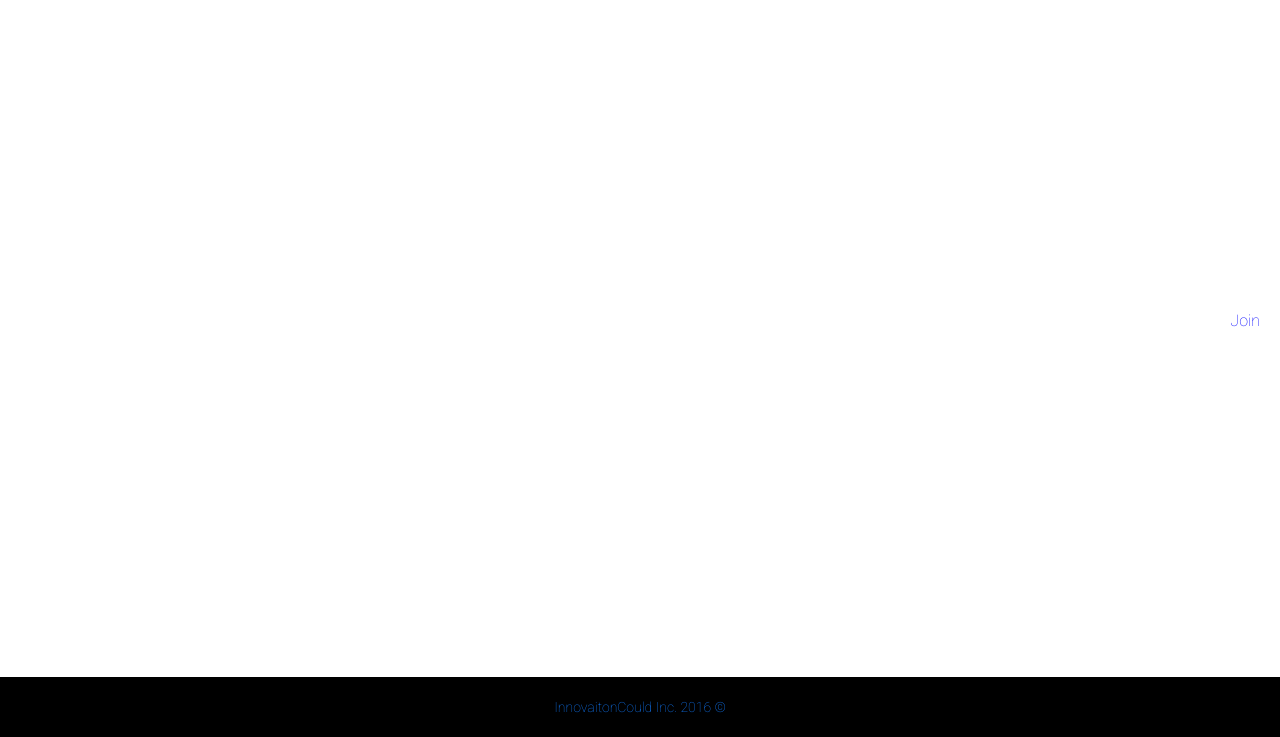
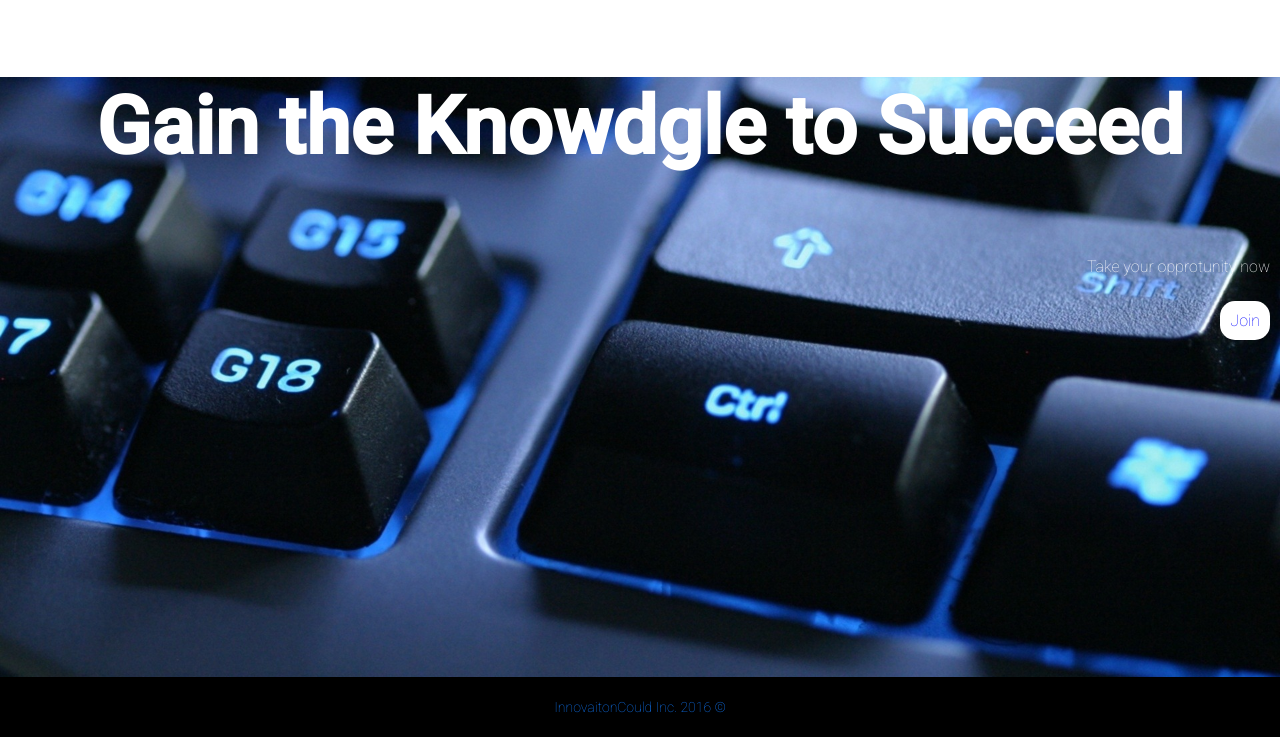
Before and after one commit to HTMLiott/portfolio-octo-fortnight, a plain HTML site: page proj1.html in a window 1280 px wide. Shown: the part 1090-1827 px from the top of the page. Drawn offline with Linux system fonts and the light colour scheme.

Commit message:
Update proj1ss.css
uploaded comp to repos, taking out pic/

```diff
--- a/proj1ss.css
+++ b/proj1ss.css
@@ -114,7 +114,7 @@ body {
 .jumbotron {
 	height: 600px;
 	text-align: right;
-  background:url("pic/comp.jpg")center no-repeat;
+  background:url("comp.jpg")center no-repeat;
   background-size: cover;
 }
 
```
